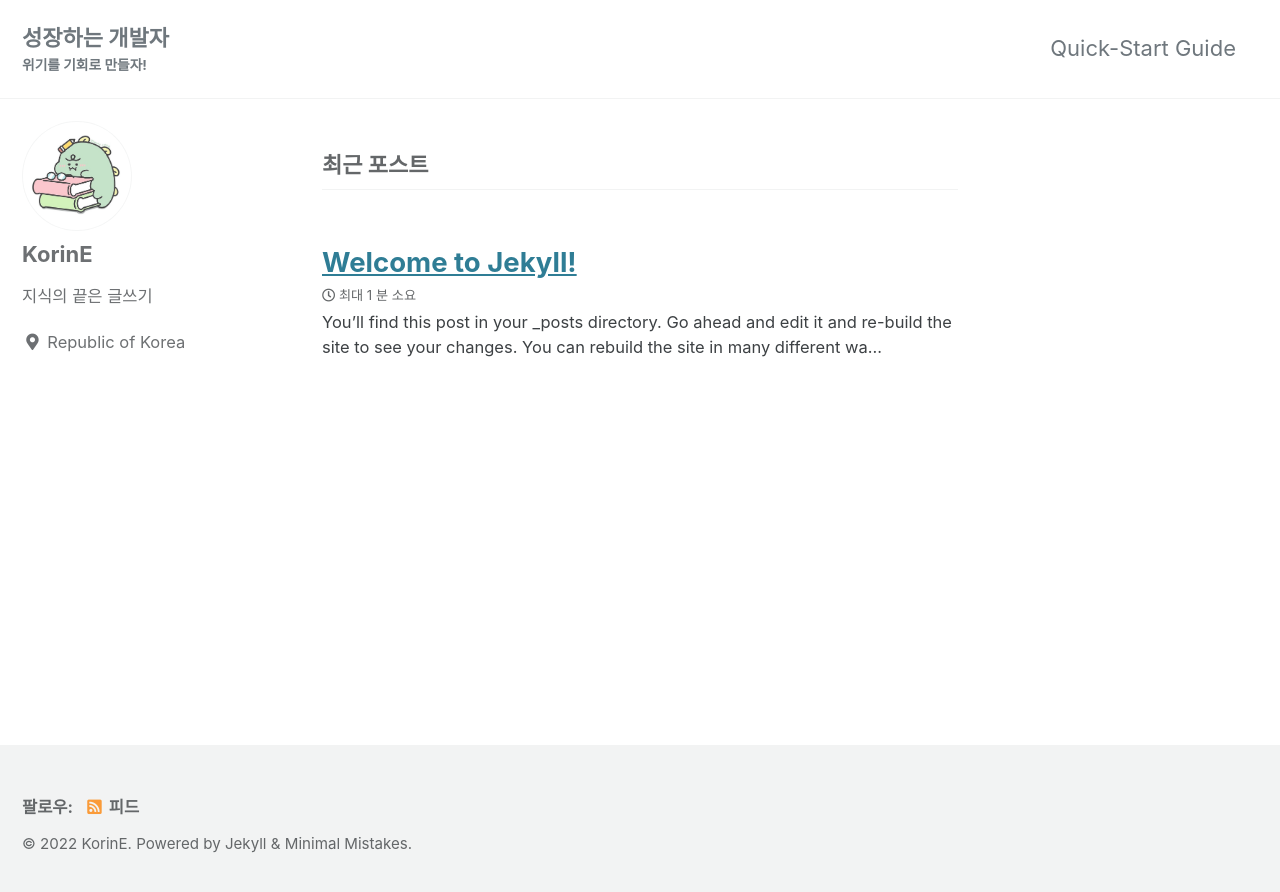
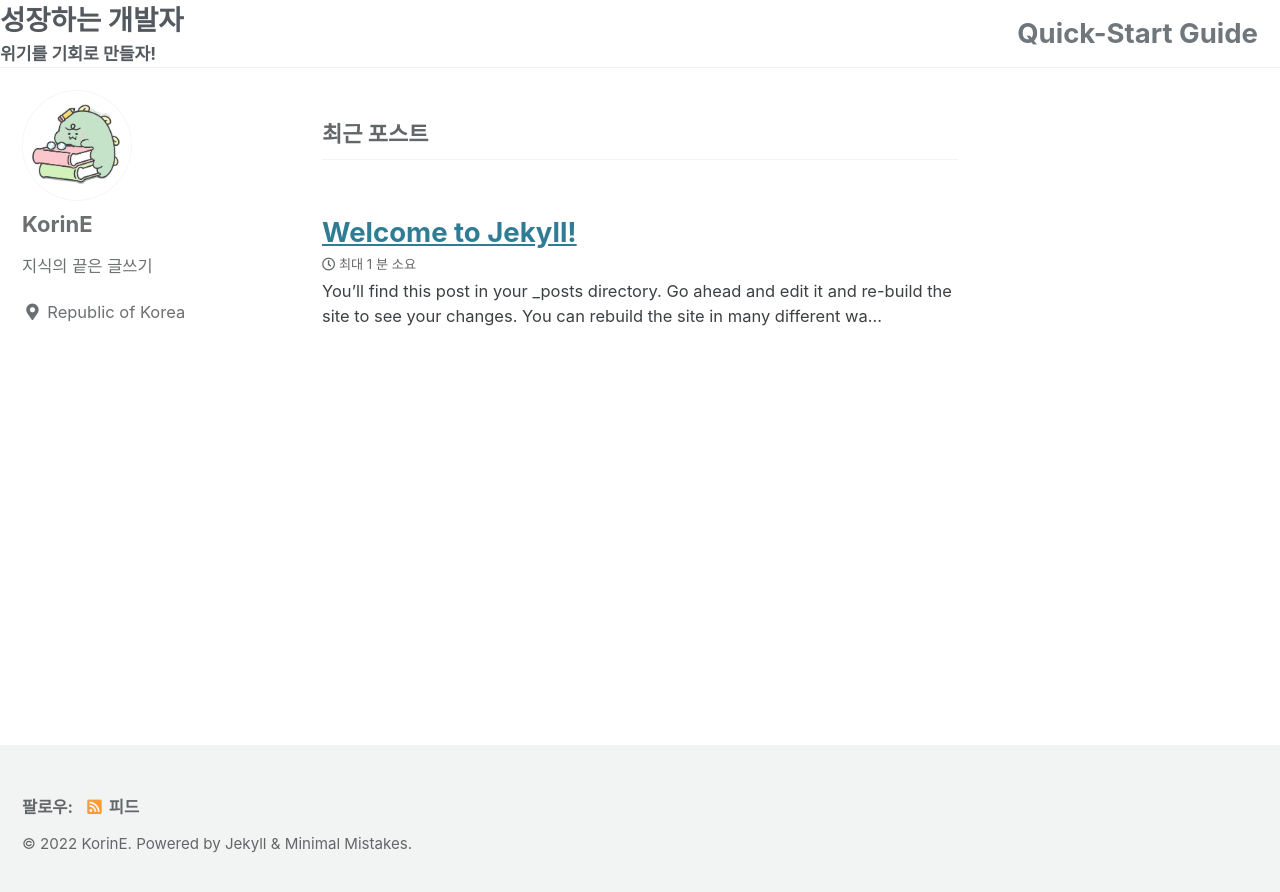
Before and after one commit to uu2924/uu2924.github.io, a Jekyll site: the page built from index.html, in a window 1280 px wide. Shown: the top 892 px of the page. Built offline with Jekyll 4.4.1, drawn with Linux system fonts in a browser that asks for light colours; cached includes are drawn as plain includes; the list of posts is cut into pages by our own code.

Commit message:
Update _masthead.scss

```diff
--- a/_sass/minimal-mistakes/_masthead.scss
+++ b/_sass/minimal-mistakes/_masthead.scss
@@ -15,7 +15,7 @@
     @include clearfix;
     margin-left: auto;
     margin-right: auto;
-    padding: 1em;
+    /* padding: 1em; */
     max-width: 100%;
     display: -webkit-box;
     display: -ms-flexbox;
@@ -24,6 +24,8 @@
     -ms-flex-pack: justify;
     justify-content: space-between;
     font-family: $sans-serif-narrow;
+    font-size: $type-size-4;
+    font-weight: bold;
 
     @include breakpoint($x-large) {
       max-width: $max-width;
```
